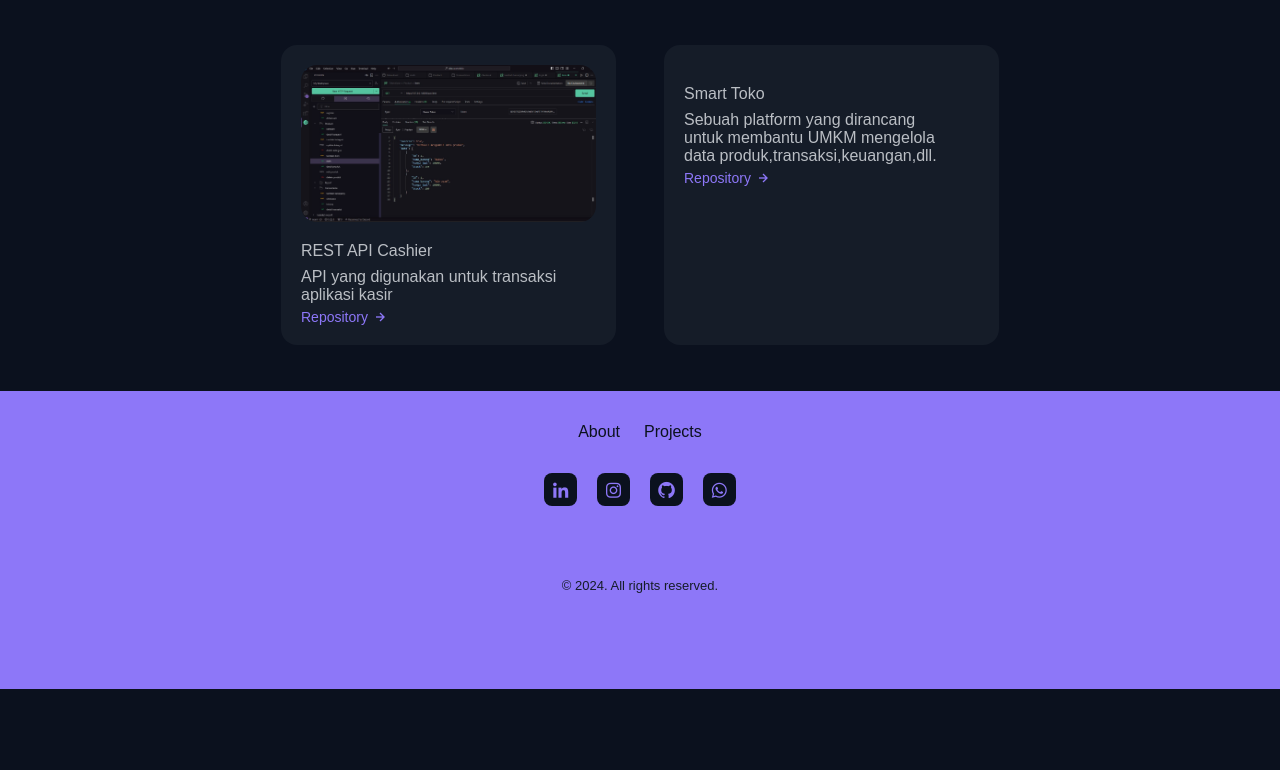
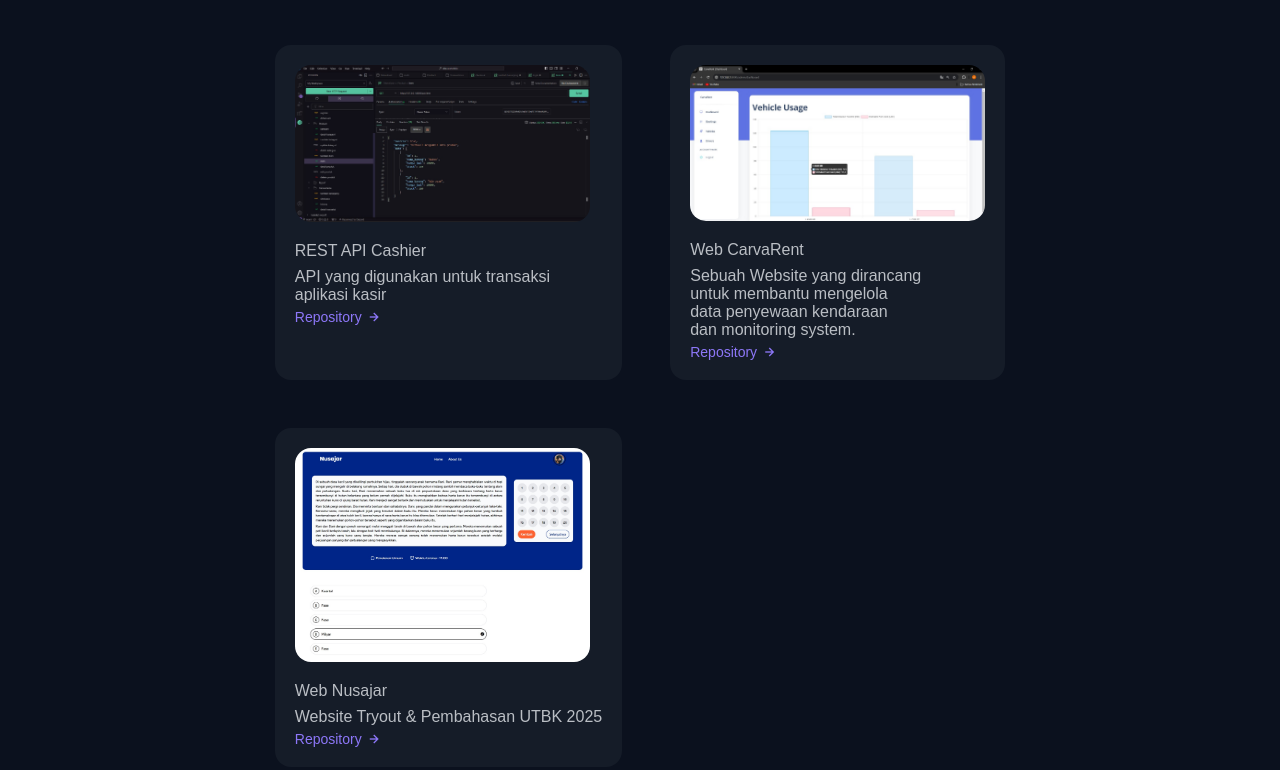
Before and after one commit to ARVAZAKI/arvazakifanadzan.github.io, a plain HTML site: page index.html in a window 1280 px wide. Shown: the part 3846-4616 px from the top of the page. Before the commit the page ends 4535 px from the top, so only its background shows below. Drawn offline with nearby package versions, Linux system fonts and the light colour scheme.

Commit message:
update work

```diff
--- a/index.html
+++ b/index.html
@@ -282,9 +282,15 @@
             <a href="https://github.com/ARVAZAKI/API-Cashier" class="work__button"> Repository<i class="bx bx-right-arrow-alt work__icon"></i> </a>
           </div>
           <div class="work__card mix web">
-            <img src="assets/img/ongoing.png" alt="" class="work__img" />
-            <h3 class="work__title">Smart Toko</h3>
-            <p>Sebuah platform yang dirancang <br> untuk membantu UMKM mengelola <br> data produk,transaksi,keuangan,dll.</p>
+            <img src="assets/img/project_carvarent.jpg" alt="" class="work__img" />
+            <h3 class="work__title">Web CarvaRent</h3>
+            <p>Sebuah Website yang dirancang <br> untuk membantu mengelola <br> data penyewaan kendaraan <br> dan monitoring system.</p>
+            <a href="https://github.com/ARVAZAKI/carvarent" class="work__button"> Repository<i class="bx bx-right-arrow-alt work__icon"></i> </a>
+          </div>
+          <div class="work__card mix web">
+            <img src="assets/img/project_nusajar.jpg" alt="" class="work__img" />
+            <h3 class="work__title">Web Nusajar</h3>
+            <p>Website Tryout & Pembahasan UTBK 2025</p>
             <a href="https://github.com/ARVAZAKI/" class="work__button"> Repository<i class="bx bx-right-arrow-alt work__icon"></i> </a>
           </div>
         </div>
```
Also changed, not shown: assets/img/project_carvarent.jpg (added), assets/img/project_nusajar.jpg (added).
